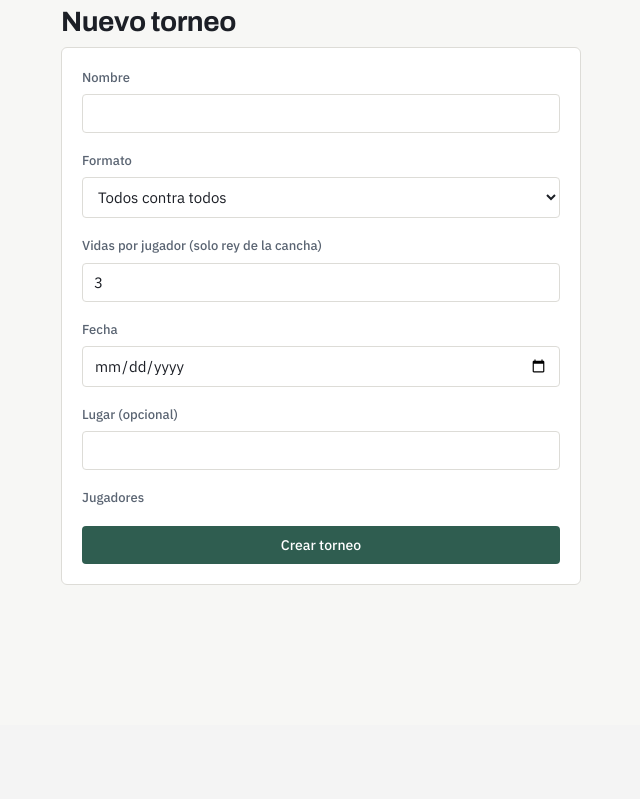
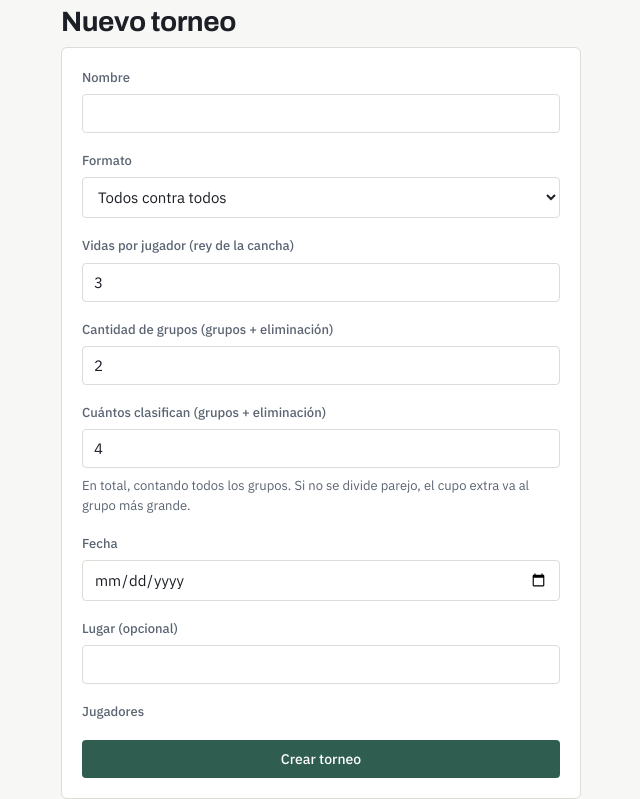
Before and after one commit to PascuaMartinez/bracket_, a Flask app: template frontend/templates/torneos/nuevo.html in a window 1280 px wide. Shown: the part 75-874 px from the top of the page, without its empty margins (63-703 px from the left). Before the commit the page ends 660 px from the top, so only its background shows below. Run offline with Flask 3, Linux system fonts and the light colour scheme; the template is opened without the code that fills it, so the values that code supplies are empty.

Commit message:
Ofrecer grupos + eliminación desde la interfaz
El formato existía en el backend pero el formulario no lo ofrecía, así
que solo se podía crear por API. Ahora se elige como cualquier otro y el
detalle muestra la fase de grupos con sus tablas.

Los campos propios de cada formato se muestran todos, aclarando a cuál
pertenece cada uno. Esconderlos según el formato elegido necesitaría
JavaScript, y el backend ignora los que no correspondan: la alternativa
sería sumar complejidad al frontend para evitar mostrar dos campos de
más.

Los clasificados se marcan con un fondo suave Y una etiqueta de texto. El
fondo solo no alcanzaría: quien no distinga bien los colores necesita el
texto para saber quién pasó.

La consulta de grupos se pide solo cuando el torneo es de ese formato.
Los demás no la necesitan, y hacerla siempre significaría que todos los
torneos paguen una llamada que casi siempre viene vacía.

Del lado del backend, consultar los grupos va en un servicio aparte del
que los ARMA: uno se usa al crear el torneo y el otro mientras se juega,
y mezclarlos haría que cualquier pantalla que solo quiere mostrar la
tabla arrastre también la lógica de reparto.

```diff
--- a/frontend/services/torneos.py
+++ b/frontend/services/torneos.py
@@ -29,6 +29,11 @@ def detalle_completo(torneo_id):
     }
 
 
+def grupos(torneo_id):
+    """Los grupos con su tabla, para el detalle del torneo."""
+    return api.get(f"/torneos/{torneo_id}/grupos")
+
+
 def partido_actual(torneo_id):
     """El próximo partido a jugar, o None si ya se jugaron todos."""
     return api.get(f"/torneos/{torneo_id}/partido-actual")
--- a/frontend/static/css/style.css
+++ b/frontend/static/css/style.css
@@ -531,3 +531,27 @@ main { padding: 36px 0 64px; }
 }
 
 .campo textarea:focus { outline: none; border-color: var(--pine); }
+
+/* --- Fase de grupos --- */
+
+.subtitulo-grupo {
+  font-family: var(--font-titulo);
+  font-size: 14px;
+  font-weight: 600;
+  color: var(--graphite);
+  margin: 20px 0 8px;
+}
+
+/* Los clasificados se marcan con un fondo suave y una etiqueta. El fondo
+   solo no alcanzaría: quien no distinga bien los colores necesita el
+   texto para saber quién pasó. */
+.fila-clasificado { background: var(--pine-soft); }
+
+.marca-clasificado {
+  font-family: var(--font-dato);
+  font-size: 10px;
+  letter-spacing: 0.04em;
+  text-transform: uppercase;
+  color: var(--pine);
+  margin-left: 6px;
+}
--- a/frontend/templates/torneos/nuevo.html
+++ b/frontend/templates/torneos/nuevo.html
@@ -18,15 +18,28 @@
       <option value="todos_contra_todos">Todos contra todos</option>
       <option value="eliminacion">Eliminación directa</option>
       <option value="rey_de_la_cancha">Rey de la cancha</option>
+      <option value="grupos_eliminacion">Grupos + eliminación</option>
     </select>
   </div>
 
-  {# Solo aplica a rey de la cancha, pero se muestra siempre: esconderlo
-     necesitaría JavaScript, y el backend ignora el campo en los otros
-     formatos. #}
+  {# Cada formato pide datos propios. Se muestran todos y se aclara a
+     cuál pertenece cada uno: esconderlos según el formato elegido
+     necesitaría JavaScript, y el backend ignora los que no correspondan. #}
   <div class="campo">
-    <label for="vidas_iniciales">Vidas por jugador <span class="tenue">(solo rey de la cancha)</span></label>
+    <label for="vidas_iniciales">Vidas por jugador <span class="tenue">(rey de la cancha)</span></label>
     <input type="number" id="vidas_iniciales" name="vidas_iniciales" min="1" value="3">
+  </div>
+
+  <div class="campo">
+    <label for="cantidad_grupos">Cantidad de grupos <span class="tenue">(grupos + eliminación)</span></label>
+    <input type="number" id="cantidad_grupos" name="cantidad_grupos" min="2" value="2">
+  </div>
+
+  <div class="campo">
+    <label for="cupos_eliminacion">Cuántos clasifican <span class="tenue">(grupos + eliminación)</span></label>
+    <input type="number" id="cupos_eliminacion" name="cupos_eliminacion" min="2" value="4">
+    <p class="ayuda">En total, contando todos los grupos. Si no se divide
+       parejo, el cupo extra va al grupo más grande.</p>
   </div>
 
   <div class="campo">
```
Also changed, not shown: backend/controllers/torneo_routes.py (+15 -1 lines), backend/services/grupos_consulta_service.py (added, +29 -0 lines), frontend/routes/torneo_routes.py (+11 -0 lines), frontend/templates/torneos/detalle.html (+31 -0 lines).
